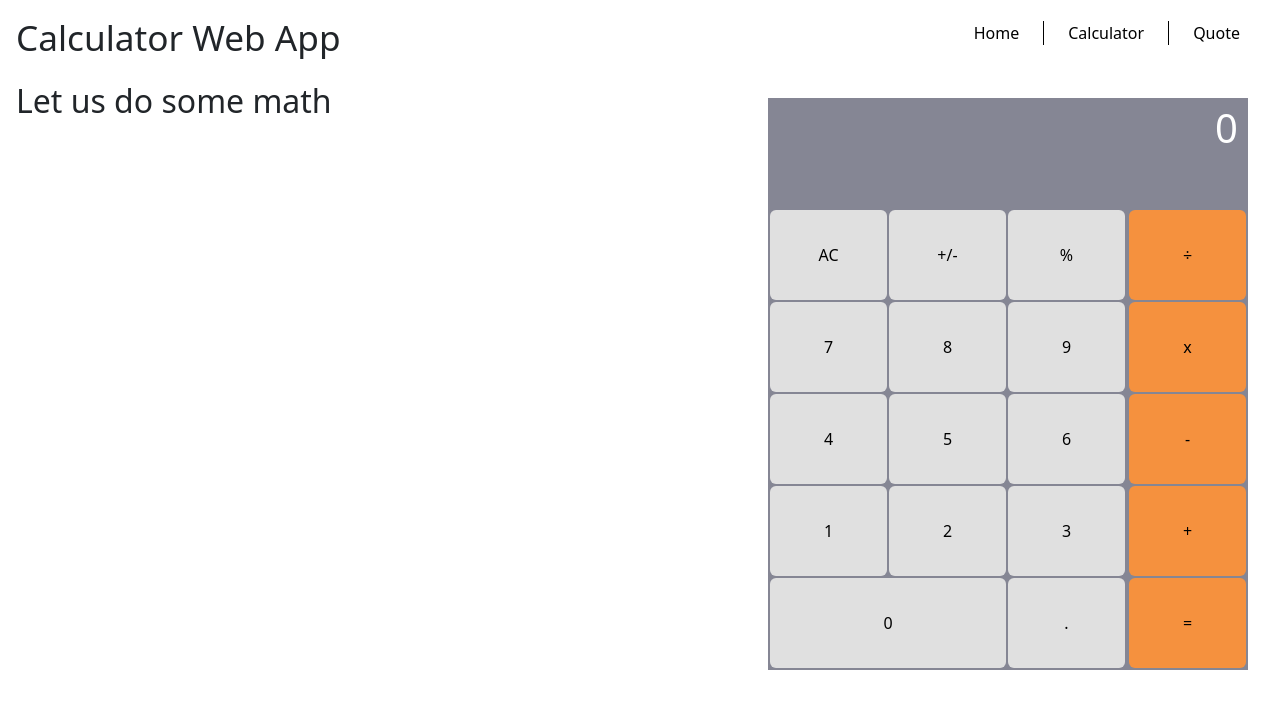
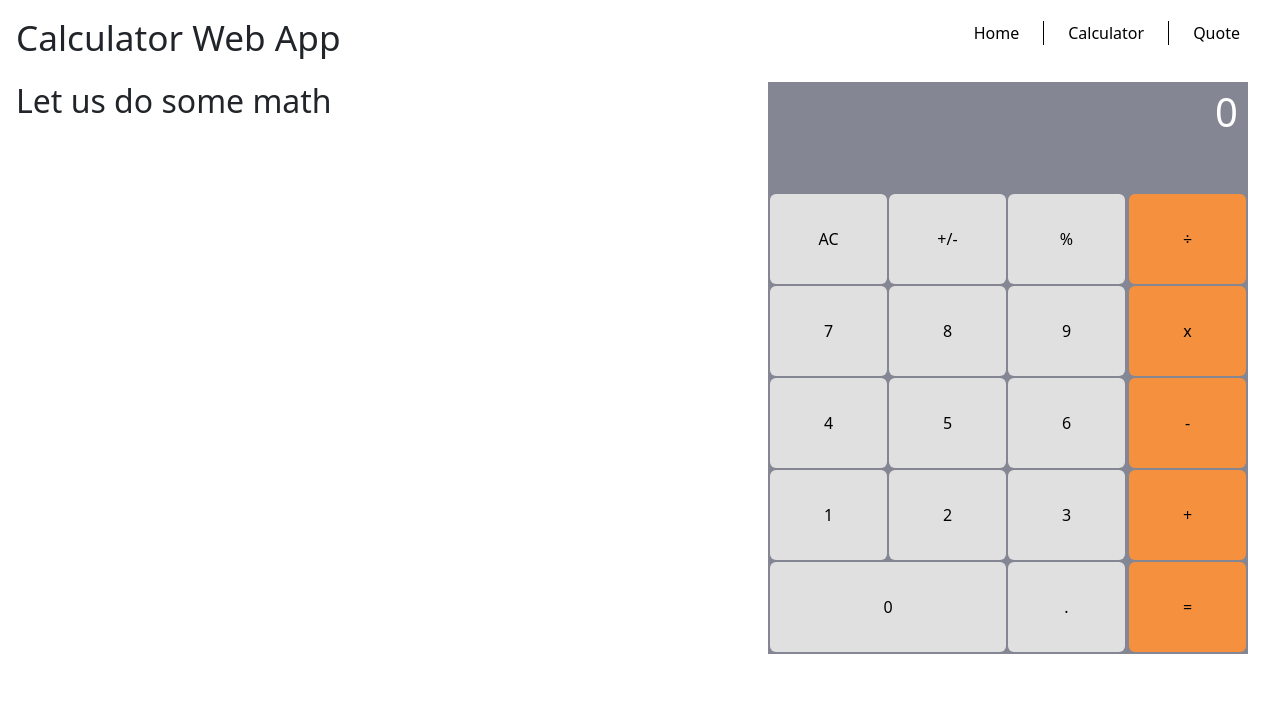
Before and after one commit to TemesgenA/calculator-app, a React (Create React App) app: page /calculator in a window 1280 px wide. Shown: the top 708 px of the page. Built offline with nearby package versions, Linux system fonts and the light colour scheme.

Commit message:
Remove duplicate selector

```diff
--- a/src/index.css
+++ b/src/index.css
@@ -9,7 +9,7 @@ body {
   width: 480px;
   height: auto;
   background-color: #858694;
-  margin: 16px;
+  margin-right: 1em;
 }
 
 .btn-xlg {
@@ -128,11 +128,6 @@ body {
 
 .calculator-txt {
   text-align: left;
-
-}
-
-.calculator {
-  margin-right: 1em;
 }
 
 .quote {
```
